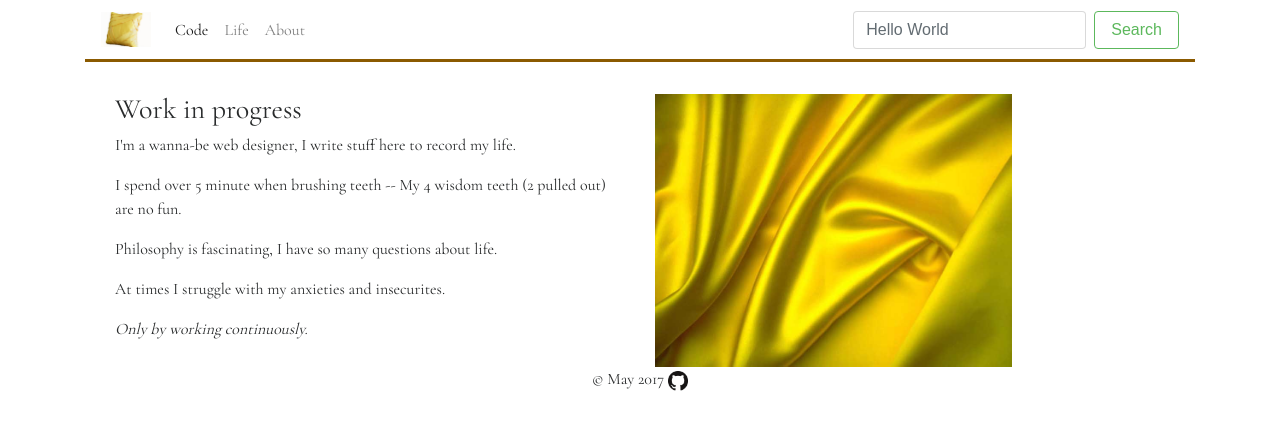
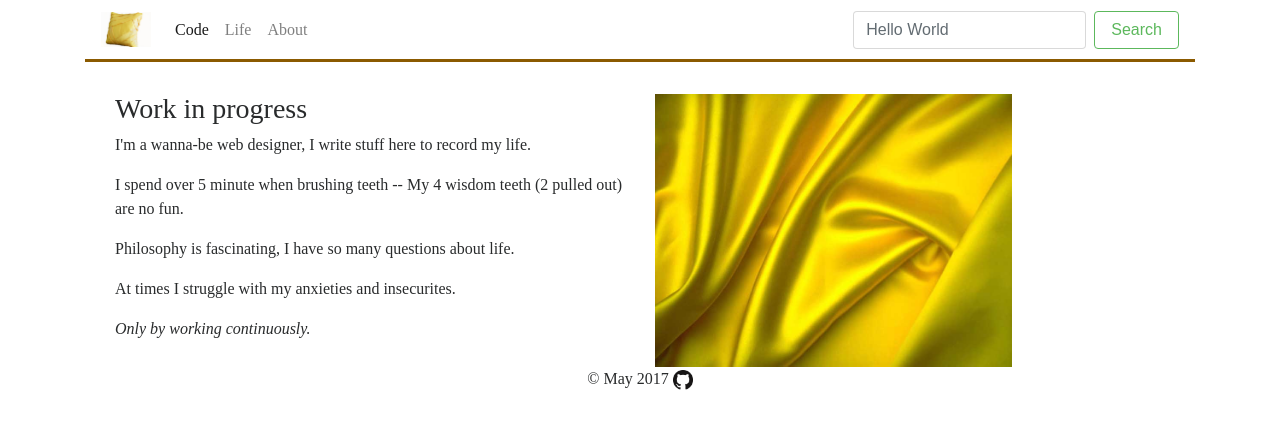
Before and after one commit to yinkouya/yinkouya.github.io, a Jekyll site: the page built from about.html, in a window 1280 px wide. Shown: the top 430 px of the page. Built offline with Jekyll 4.4.1, drawn with Linux system fonts in a browser that asks for light colours; nearby versions of some CDN libraries.

Commit message:
Update default.html

```diff
--- a/_layouts/default.html
+++ b/_layouts/default.html
@@ -6,7 +6,7 @@
     <meta name="viewport" content="width=device-width, initial-scale=1, shrink-to-fit=no">
     <link rel="stylesheet" href="https://maxcdn.bootstrapcdn.com/bootstrap/4.0.0-alpha.6/css/bootstrap.min.css" integrity="sha384-rwoIResjU2yc3z8GV/NPeZWAv56rSmLldC3R/AZzGRnGxQQKnKkoFVhFQhNUwEyJ" crossorigin="anonymous">
     <link rel="stylesheet" href="{{ site.baseurl }}/assets/style.css">
-    <link href="https://fonts.googleapis.com/css?family=Cormorant+Garamond" rel="stylesheet">
+    <link href="https://fonts.googleapis.com/css?family=Lato:300,400" rel="stylesheet">
     <link rel="icon" type="image/x-icon" href="img/Raw_egg.jpg">
     <title>
       {% if page.title %} {{ page.title }} | {% endif %} Weiya
```
